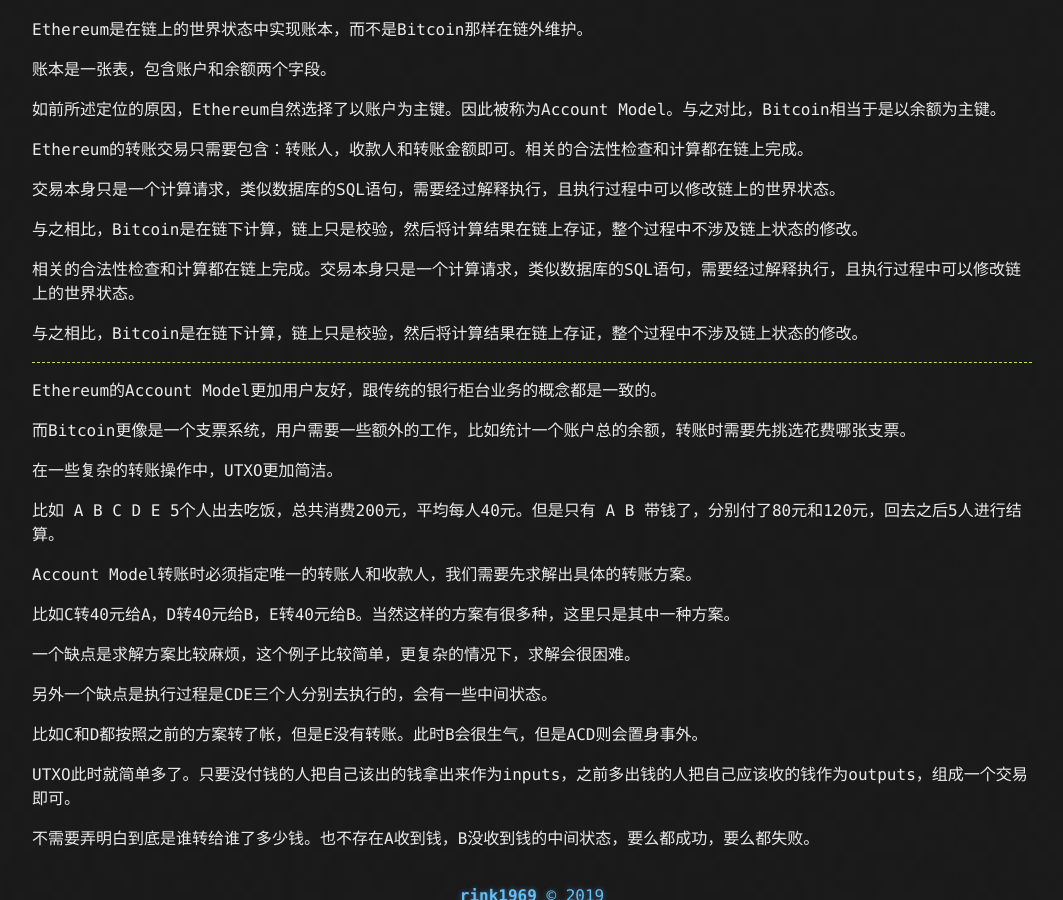
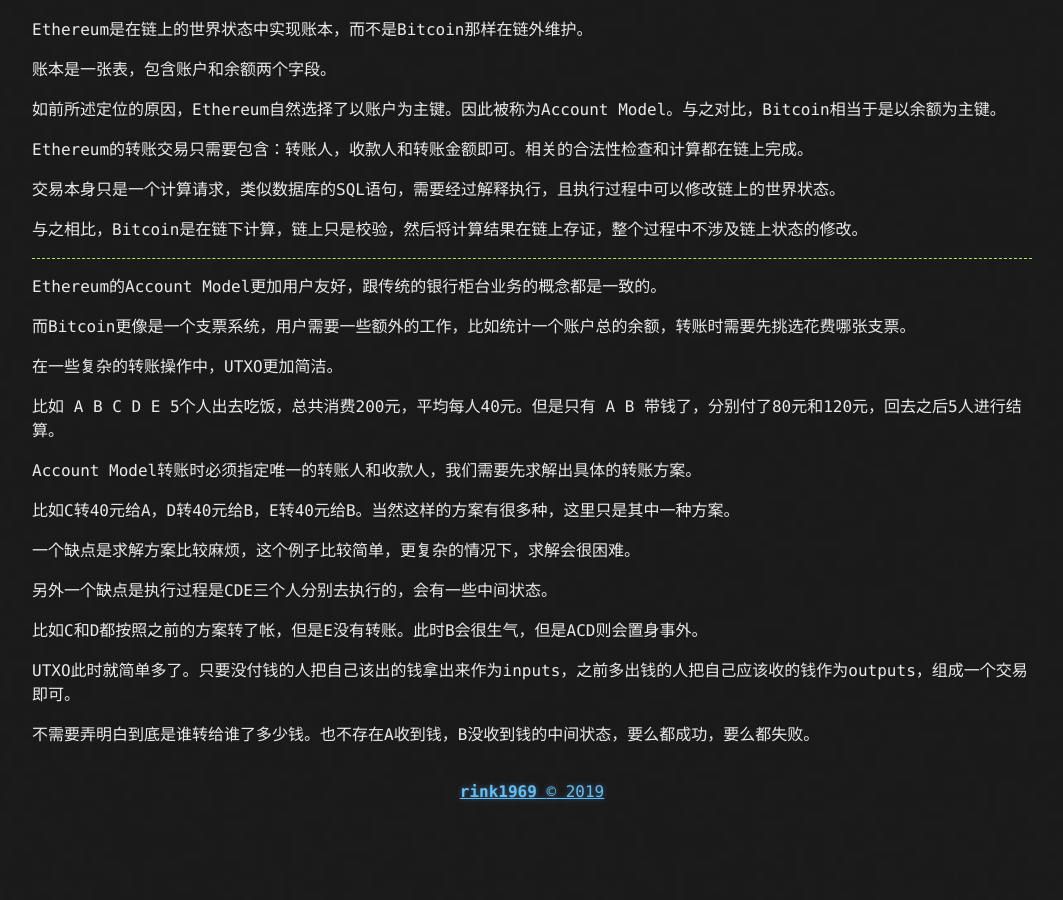
Before and after one commit to QingYanL/rink1969.github.io, a Jekyll site: the page built from _posts/2019-08-07-Account-Model-VS-UTXO-Model-0.md, in a window 1280 px wide and 900 px high, scrolled down 1950 px. Shown: the whole window, without its empty margins (108-1171 px from the left). Built offline with Jekyll 4.4.1, drawn with Linux system fonts in a browser that asks for light colours; after the commit the page ends 2767 px from its top, so only the background shows below that.

Commit message:
fix typo

```diff
--- a/_posts/2019-08-07-Account-Model-VS-UTXO-Model-0.md
+++ b/_posts/2019-08-07-Account-Model-VS-UTXO-Model-0.md
@@ -80,10 +80,6 @@ Ethereum的转账交易只需要包含：转账人，收款人和转账金额即
 
 与之相比，Bitcoin是在链下计算，链上只是校验，然后将计算结果在链上存证，整个过程中不涉及链上状态的修改。
 
-相关的合法性检查和计算都在链上完成。交易本身只是一个计算请求，类似数据库的SQL语句，需要经过解释执行，且执行过程中可以修改链上的世界状态。
-
-与之相比，Bitcoin是在链下计算，链上只是校验，然后将计算结果在链上存证，整个过程中不涉及链上状态的修改。
-
 ---
 
 Ethereum的Account Model更加用户友好，跟传统的银行柜台业务的概念都是一致的。
```
